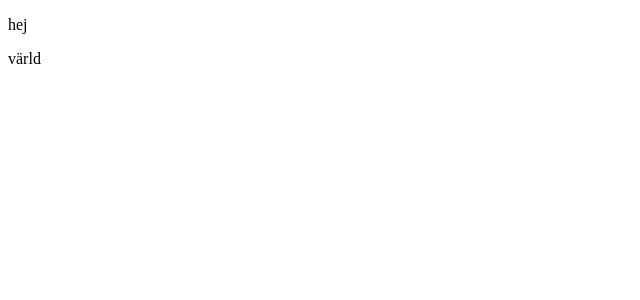
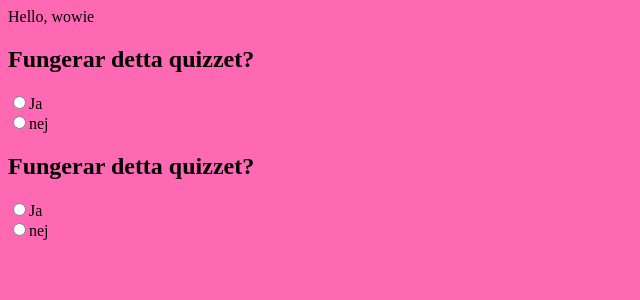
Before and after one commit to cthit/vdaddy, a React (Vite) app: page / in a window 1280 px wide. Shown: the top 300 px of the page, without its empty margins (0-640 px from the left). Built offline with nearby package versions, Linux system fonts and the light colour scheme.

Commit message:
framework on quiz started

```diff
--- /dev/null
+++ b/src/App.tsx
@@ -0,0 +1,60 @@
+import React, { useState } from "react";
+import { questions } from "./questions.json";
+import "./styles.css";
+
+interface AppProps {
+  name: string;
+}
+
+export const App = ({ name }: AppProps) => {
+  const [selectedAnswers, setSelectedAnswers] = useState(
+    Array.from(
+      {
+        length: questions.length,
+      },
+      () => -1
+    )
+  );
+  return (
+    <div>
+      Hello, {name}
+      {questions.map((question, questionIndex) => {
+        return (
+          <div>
+            <h2>{question.name}</h2>
+            <form>
+              {question.answers.map((answer, answerIndex) => {
+                return (
+                  <div>
+                    <input
+                      id={questionIndex + answerIndex.toString()}
+                      name={question.name}
+                      type="radio"
+                      checked={selectedAnswers[questionIndex] === answerIndex}
+                      value={answer.answer}
+                      onChange={() =>
+                        setSelectedAnswers((selectedAnswers) => {
+                          return selectedAnswers.map(
+                            (selectedAnswer, selectedAnswerIndex) => {
+                              if (selectedAnswerIndex === questionIndex) {
+                                return answerIndex;
+                              }
+                              return selectedAnswer;
+                            }
+                          );
+                        })
+                      }
+                    />
+                    <label htmlFor={questionIndex + answerIndex.toString()}>
+                      {answer.answer}
+                    </label>
+                  </div>
+                );
+              })}
+            </form>
+          </div>
+        );
+      })}
+    </div>
+  );
+};
--- /dev/null
+++ b/src/questions.json
@@ -0,0 +1,30 @@
+{
+  "questions": [
+    {
+      "name": "Fungerar detta quizzet?",
+      "answers": [
+        {
+          "answer": "Ja",
+          "contestants": ["dino", "rosen", "yoda"]
+        },
+        {
+          "answer": "nej",
+          "contestants": ["swexbe", "sponken", "nemo", "sylle"]
+        }
+      ]
+    },
+    {
+      "name": "Fungerar detta quizzet?",
+      "answers": [
+        {
+          "answer": "Ja",
+          "contestants": ["dino", "rosen", "yoda"]
+        },
+        {
+          "answer": "nej",
+          "contestants": ["swexbe", "sponken", "nemo", "sylle"]
+        }
+      ]
+    }
+  ]
+}
--- /dev/null
+++ b/src/styles.css
@@ -0,0 +1,3 @@
+body {
+  background-color: hotpink;
+}
--- a/tsconfig.json
+++ b/tsconfig.json
@@ -11,6 +11,7 @@
         "noUnusedParameters": true,
         "sourceMap": true,
         "strict": true,
+        "resolveJsonModule": true,
     "target": "es6",
     },
     "include": ["src"],
```
Also changed, not shown: package.json (+5 -4 lines), src/index.tsx (+4 -4 lines).
